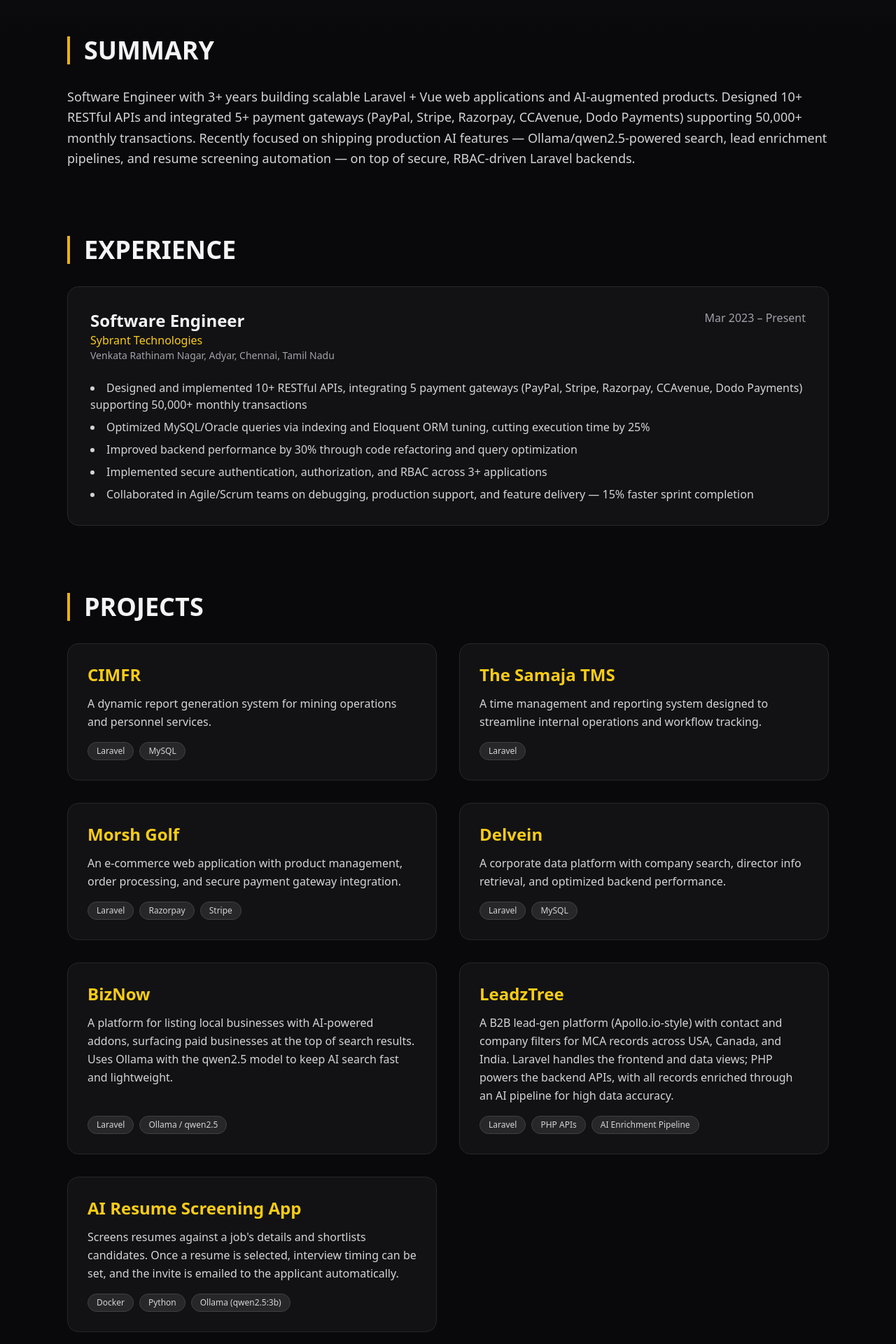
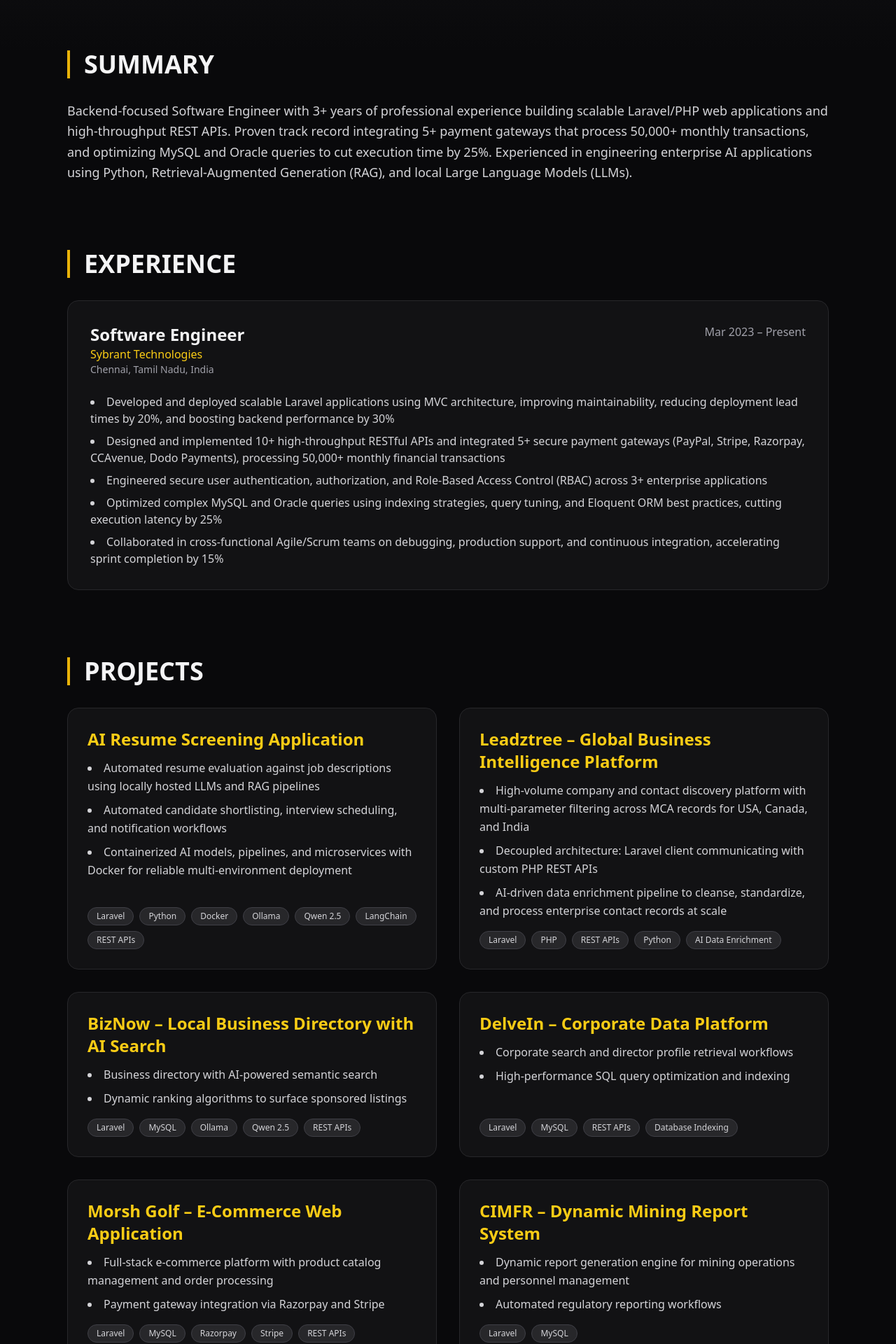
Before and after one commit to Satyaranjan2606/my-portfolio, a Vue app: page / in a window 1280 px wide. Shown: the part 340-2260 px from the top of the page at 70% size. Built offline with nearby package versions, Linux system fonts and the light colour scheme.

Commit message:
Update portfolio as per new CV

```diff
--- a/src/App.vue
+++ b/src/App.vue
@@ -1,27 +1,46 @@
 <template>
   <div class="min-h-screen bg-zinc-950 text-zinc-100 font-sans">
-
     <!-- Fixed Navbar -->
-    <nav class="fixed top-0 left-0 right-0 z-50 bg-zinc-950/80 backdrop-blur-md border-b border-zinc-800/70">
-      <div class="max-w-7xl mx-auto px-5 sm:px-8 py-4 flex items-center justify-between">
+    <nav
+      class="fixed top-0 left-0 right-0 z-50 bg-zinc-950/80 backdrop-blur-md border-b border-zinc-800/70"
+    >
+      <div
+        class="max-w-7xl mx-auto px-5 sm:px-8 py-4 flex items-center justify-between"
+      >
         <div class="flex items-center gap-3">
           <div
-            class="w-10 h-10 bg-yellow-500 rounded-xl flex items-center justify-center font-bold text-zinc-950 text-xl shadow-md">
+            class="w-10 h-10 bg-yellow-500 rounded-xl flex items-center justify-center font-bold text-zinc-950 text-xl shadow-md"
+          >
             SM
           </div>
-          <span class="text-xl font-semibold tracking-tight">Satyaranjan Mohanty</span>
+          <span class="text-xl font-semibold tracking-tight"
+            >Satyaranjan Mohanty</span
+          >
         </div>
 
         <div class="hidden md:flex items-center gap-8 text-sm font-medium">
-          <a href="#summary" class="hover:text-yellow-400 transition-colors">Summary</a>
-          <a href="#experience" class="hover:text-yellow-400 transition-colors">Experience</a>
-          <a href="#projects" class="hover:text-yellow-400 transition-colors">Projects</a>
-          <a href="#education" class="hover:text-yellow-400 transition-colors">Education</a>
-          <a href="#skills" class="hover:text-yellow-400 transition-colors">Skills</a>
+          <a href="#summary" class="hover:text-yellow-400 transition-colors"
+            >Summary</a
+          >
+          <a href="#experience" class="hover:text-yellow-400 transition-colors"
+            >Experience</a
+          >
+          <a href="#projects" class="hover:text-yellow-400 transition-colors"
+            >Projects</a
+          >
+          <a href="#education" class="hover:text-yellow-400 transition-colors"
+            >Education</a
+          >
+          <a href="#skills" class="hover:text-yellow-400 transition-colors"
+            >Skills</a
+          >
         </div>
 
-        <a href="https://www.linkedin.com/in/satyaranjan-mohanty-0650981aa/" target="_blank"
-          class="flex items-center gap-2 bg-yellow-500 hover:bg-yellow-400 text-zinc-950 px-5 py-2.5 rounded-full font-medium transition-colors">
+        <a
+          href="https://www.linkedin.com/in/satyaranjan-mohanty-0650981aa/"
+          target="_blank"
+          class="flex items-center gap-2 bg-yellow-500 hover:bg-yellow-400 text-zinc-950 px-5 py-2.5 rounded-full font-medium transition-colors"
+        >
           <i class="fa-brands fa-linkedin"></i>
           LinkedIn
         </a>
@@ -29,21 +48,37 @@
     </nav>
 
     <!-- Hero / Header -->
-    <header class="pt-28 pb-16 md:pt-36 md:pb-24 bg-gradient-to-b from-zinc-900 to-zinc-950">
+    <header
+      class="pt-28 pb-16 md:pt-36 md:pb-24 bg-gradient-to-b from-zinc-900 to-zinc-950"
+    >
       <div class="max-w-6xl mx-auto px-5 sm:px-8 text-center">
         <div class="inline-flex items-center gap-3 mb-6">
-          <img src="/profile.png" alt="Profile"
-            class="w-20 h-20 rounded-full object-cover border-4 border-yellow-500/30">
+          <img
+            src="/profile.png"
+            alt="Profile"
+            class="w-20 h-20 rounded-full object-cover border-4 border-yellow-500/30"
+          />
           <div class="text-left">
-            <h1 class="text-4xl md:text-5xl font-bold tracking-tight">SATYARANJAN MOHANTY</h1>
-            <p class="text-xl text-yellow-400 font-medium">Software Engineer</p>
+            <h1 class="text-4xl md:text-5xl font-bold tracking-tight">
+              SATYARANJAN MOHANTY
+            </h1>
+            <p class="text-xl text-yellow-400 font-medium">
+              Software Engineer | Backend &amp; Full-Stack Developer
+            </p>
+            <p class="text-sm text-zinc-400 mt-1">PHP · Laravel · REST APIs</p>
           </div>
         </div>
 
-        <div class="flex flex-wrap justify-center gap-x-6 gap-y-3 text-zinc-300 mt-6">
+        <div
+          class="flex flex-wrap justify-center gap-x-6 gap-y-3 text-zinc-300 mt-6"
+        >
           <div class="flex items-center gap-2">
             <i class="fa-regular fa-envelope text-yellow-400"></i>
-            <a href="mailto:satyaranjan2606@gmail.com" class="hover:text-yellow-400">satyaranjan2606@gmail.com</a>
+            <a
+              href="mailto:satyaranjan2606@gmail.com"
+              class="hover:text-yellow-400"
+              >satyaranjan2606@gmail.com</a
+            >
           </div>
           <div class="flex items-center gap-2">
             <i class="fa-solid fa-phone text-yellow-400"></i>
@@ -51,10 +86,13 @@
           </div>
           <div class="flex items-center gap-2">
             <i class="fa-solid fa-location-dot text-yellow-400"></i>
-            <span>Bhubaneswar, India</span>
+            <span>Bhubaneswar, Odisha, India</span>
           </div>
-          <a href="https://satyaranjan2606.github.io/my-portfolio/" target="_blank"
-            class="flex items-center gap-2 hover:text-yellow-400">
+          <a
+            href="https://satyaranjan2606.github.io/my-portfolio/"
+            target="_blank"
+            class="flex items-center gap-2 hover:text-yellow-400"
+          >
             <i class="fa-solid fa-globe text-yellow-400"></i>
             <span>Portfolio</span>
           </a>
@@ -63,56 +101,100 @@
     </header>
 
     <main class="max-w-6xl mx-auto px-5 sm:px-8 pb-24 space-y-24">
-
       <!-- SUMMARY -->
       <section id="summary">
-        <h2 class="text-4xl font-bold mb-8 border-l-4 border-yellow-500 pl-5">SUMMARY</h2>
-        <div class="prose prose-invert max-w-none text-lg leading-relaxed text-zinc-300">
+        <h2 class="text-4xl font-bold mb-8 border-l-4 border-yellow-500 pl-5">
+          SUMMARY
+        </h2>
+        <div
+          class="prose prose-invert max-w-none text-lg leading-relaxed text-zinc-300"
+        >
           <p>
-            Software Engineer with 3+ years building scalable Laravel + Vue web applications and AI-augmented
-            products. Designed 10+ RESTful APIs and integrated 5+ payment gateways (PayPal, Stripe, Razorpay,
-            CCAvenue, Dodo Payments) supporting 50,000+ monthly transactions. Recently focused on shipping
-            production AI features — Ollama/qwen2.5-powered search, lead enrichment pipelines, and resume
-            screening automation — on top of secure, RBAC-driven Laravel backends.
+            Backend-focused Software Engineer with 3+ years of professional
+            experience building scalable Laravel/PHP web applications and
+            high-throughput REST APIs. Proven track record integrating 5+
+            payment gateways that process 50,000+ monthly transactions, and
+            optimizing MySQL and Oracle queries to cut execution time by 25%.
+            Experienced in engineering enterprise AI applications using Python,
+            Retrieval-Augmented Generation (RAG), and local Large Language
+            Models (LLMs).
           </p>
         </div>
       </section>
 
       <!-- EXPERIENCE -->
       <section id="experience">
-        <h2 class="text-4xl font-bold mb-8 border-l-4 border-yellow-500 pl-5">EXPERIENCE</h2>
+        <h2 class="text-4xl font-bold mb-8 border-l-4 border-yellow-500 pl-5">
+          EXPERIENCE
+        </h2>
         <div class="bg-zinc-900/60 rounded-2xl p-8 border border-zinc-800">
-          <div class="flex flex-col sm:flex-row sm:justify-between sm:items-start gap-4 mb-6">
+          <div
+            class="flex flex-col sm:flex-row sm:justify-between sm:items-start gap-4 mb-6"
+          >
             <div>
               <h3 class="text-2xl font-semibold">Software Engineer</h3>
               <p class="text-yellow-400">Sybrant Technologies</p>
-              <p class="text-zinc-400 text-sm">Venkata Rathinam Nagar, Adyar, Chennai, Tamil Nadu</p>
+              <p class="text-zinc-400 text-sm">Chennai, Tamil Nadu, India</p>
             </div>
             <div class="text-right">
               <time class="text-zinc-400">Mar 2023 – Present</time>
             </div>
           </div>
           <ul class="list-disc list-inside space-y-2 text-zinc-300">
-            <li>Designed and implemented 10+ RESTful APIs, integrating 5 payment gateways (PayPal, Stripe, Razorpay, CCAvenue, Dodo Payments) supporting 50,000+ monthly transactions</li>
-            <li>Optimized MySQL/Oracle queries via indexing and Eloquent ORM tuning, cutting execution time by 25%</li>
-            <li>Improved backend performance by 30% through code refactoring and query optimization</li>
-            <li>Implemented secure authentication, authorization, and RBAC across 3+ applications</li>
-            <li>Collaborated in Agile/Scrum teams on debugging, production support, and feature delivery — 15% faster sprint completion</li>
+            <li>
+              Developed and deployed scalable Laravel applications using MVC
+              architecture, improving maintainability, reducing deployment lead
+              times by 20%, and boosting backend performance by 30%
+            </li>
+            <li>
+              Designed and implemented 10+ high-throughput RESTful APIs and
+              integrated 5+ secure payment gateways (PayPal, Stripe, Razorpay,
+              CCAvenue, Dodo Payments), processing 50,000+ monthly financial
+              transactions
+            </li>
+            <li>
+              Engineered secure user authentication, authorization, and
+              Role-Based Access Control (RBAC) across 3+ enterprise applications
+            </li>
+            <li>
+              Optimized complex MySQL and Oracle queries using indexing
+              strategies, query tuning, and Eloquent ORM best practices, cutting
+              execution latency by 25%
+            </li>
+            <li>
+              Collaborated in cross-functional Agile/Scrum teams on debugging,
+              production support, and continuous integration, accelerating
+              sprint completion by 15%
+            </li>
           </ul>
         </div>
       </section>
 
       <!-- PROJECTS -->
       <section id="projects">
-        <h2 class="text-4xl font-bold mb-8 border-l-4 border-yellow-500 pl-5">PROJECTS</h2>
+        <h2 class="text-4xl font-bold mb-8 border-l-4 border-yellow-500 pl-5">
+          PROJECTS
+        </h2>
         <div class="grid md:grid-cols-2 gap-8">
-          <div v-for="project in projects" :key="project.title"
-            class="bg-zinc-900/60 rounded-2xl p-7 border border-zinc-800 hover:border-yellow-500/50 transition-colors flex flex-col">
-            <h3 class="text-2xl font-semibold text-yellow-400 mb-3">{{ project.title }}</h3>
-            <p class="text-zinc-300 leading-relaxed mb-4">{{ project.description }}</p>
+          <div
+            v-for="project in projects"
+            :key="project.title"
+            class="bg-zinc-900/60 rounded-2xl p-7 border border-zinc-800 hover:border-yellow-500/50 transition-colors flex flex-col"
+          >
+            <h3 class="text-2xl font-semibold text-yellow-400 mb-3">
+              {{ project.title }}
+            </h3>
+            <ul
+              class="list-disc list-inside space-y-2 text-zinc-300 leading-relaxed mb-4"
+            >
+              <li v-for="point in project.points" :key="point">{{ point }}</li>
+            </ul>
             <div class="mt-auto flex flex-wrap gap-2">
-              <span v-for="tech in project.stack" :key="tech"
-                class="text-xs px-3 py-1 bg-zinc-800 rounded-full border border-zinc-700 text-zinc-300">
+              <span
+                v-for="tech in project.stack"
+                :key="tech"
+                class="text-xs px-3 py-1 bg-zinc-800 rounded-full border border-zinc-700 text-zinc-300"
+              >
                 {{ tech }}
               </span>
             </div>
@@ -122,9 +204,15 @@
 
       <!-- EDUCATION -->
       <section id="education">
-        <h2 class="text-4xl font-bold mb-8 border-l-4 border-yellow-500 pl-5">EDUCATION</h2>
+        <h2 class="text-4xl font-bold mb-8 border-l-4 border-yellow-500 pl-5">
+          EDUCATION
+        </h2>
         <div class="space-y-10">
-          <div v-for="edu in education" :key="edu.degree" class="bg-zinc-900/40 rounded-xl p-7 border border-zinc-800">
+          <div
+            v-for="edu in education"
+            :key="edu.degree"
+            class="bg-zinc-900/40 rounded-xl p-7 border border-zinc-800"
+          >
             <h3 class="text-2xl font-semibold">{{ edu.degree }}</h3>
             <p class="text-yellow-400 mt-1">{{ edu.institution }}</p>
             <p class="text-zinc-400 text-sm">{{ edu.period }}</p>
@@ -135,13 +223,22 @@
 
       <!-- SKILLS -->
       <section id="skills">
-        <h2 class="text-4xl font-bold mb-8 border-l-4 border-yellow-500 pl-5">SKILLS</h2>
+        <h2 class="text-4xl font-bold mb-8 border-l-4 border-yellow-500 pl-5">
+          SKILLS
+        </h2>
         <div class="space-y-6">
           <div v-for="group in skillGroups" :key="group.label">
-            <h4 class="text-yellow-400 text-sm font-semibold uppercase tracking-wide mb-3">{{ group.label }}</h4>
+            <h4
+              class="text-yellow-400 text-sm font-semibold uppercase tracking-wide mb-3"
+            >
+              {{ group.label }}
+            </h4>
             <div class="flex flex-wrap gap-3">
-              <span v-for="skill in group.items" :key="skill"
-                class="px-5 py-2.5 bg-zinc-800 rounded-full text-sm font-medium border border-zinc-700 hover:border-yellow-500/50 transition-colors">
+              <span
+                v-for="skill in group.items"
+                :key="skill"
+                class="px-5 py-2.5 bg-zinc-800 rounded-full text-sm font-medium border border-zinc-700 hover:border-yellow-500/50 transition-colors"
+              >
                 {{ skill }}
               </span>
             </div>
@@ -151,84 +248,203 @@
 
       <!-- LANGUAGES -->
       <section>
-        <h2 class="text-4xl font-bold mb-8 border-l-4 border-yellow-500 pl-5">LANGUAGES</h2>
+        <h2 class="text-4xl font-bold mb-8 border-l-4 border-yellow-500 pl-5">
+          LANGUAGES
+        </h2>
         <div class="flex flex-wrap gap-6 text-lg">
-          <span v-for="lang in languages" :key="lang" class="flex items-center gap-2">
+          <span
+            v-for="lang in languages"
+            :key="lang"
+            class="flex items-center gap-2"
+          >
             <i class="fa-solid fa-language text-yellow-400"></i> {{ lang }}
           </span>
         </div>
       </section>
-
     </main>
 
     <!-- Footer -->
     <footer class="bg-black py-12 border-t border-zinc-800">
       <div class="max-w-6xl mx-auto px-5 sm:px-8 text-center text-zinc-400">
-        <p>© {{ new Date().getFullYear() }} Satyaranjan Mohanty • Made with Laravel passion & Vue</p>
-        <a href="https://www.linkedin.com/in/satyaranjan-mohanty-0650981aa/" target="_blank"
-          class="inline-flex items-center gap-2 mt-4 text-yellow-400 hover:text-yellow-300">
+        <p>
+          © {{ new Date().getFullYear() }} Satyaranjan Mohanty • Made with
+          Laravel passion &amp; Vue
+        </p>
+        <a
+          href="https://www.linkedin.com/in/satyaranjan-mohanty-0650981aa/"
+          target="_blank"
+          class="inline-flex items-center gap-2 mt-4 text-yellow-400 hover:text-yellow-300"
+        >
           <i class="fa-brands fa-linkedin text-xl"></i>
           Connect on LinkedIn
         </a>
       </div>
     </footer>
-
   </div>
 </template>
 
 <script setup>
-import { ref } from 'vue'
+import { ref } from "vue";
 
 const projects = ref([
   {
-    title: "CIMFR",
-    description: "A dynamic report generation system for mining operations and personnel services.",
-    stack: ["Laravel", "MySQL"]
+    title: "AI Resume Screening Application",
+    points: [
+      "Automated resume evaluation against job descriptions using locally hosted LLMs and RAG pipelines",
+      "Automated candidate shortlisting, interview scheduling, and notification workflows",
+      "Containerized AI models, pipelines, and microservices with Docker for reliable multi-environment deployment",
+    ],
+    stack: [
+      "Laravel",
+      "Python",
+      "Docker",
+      "Ollama",
+      "Qwen 2.5",
+      "LangChain",
+      "REST APIs",
+    ],
   },
   {
-    title: "The Samaja TMS",
-    description: "A time management and reporting system designed to streamline internal operations and workflow tracking.",
-    stack: ["Laravel"]
+    title: "Leadztree – Global Business Intelligence Platform",
+    points: [
+      "High-volume company and contact discovery platform with multi-parameter filtering across MCA records for USA, Canada, and India",
+      "Decoupled architecture: Laravel client communicating with custom PHP REST APIs",
+      "AI-driven data enrichment pipeline to cleanse, standardize, and process enterprise contact records at scale",
+    ],
+    stack: ["Laravel", "PHP", "REST APIs", "Python", "AI Data Enrichment"],
   },
   {
-    title: "Morsh Golf",
-    description: "An e-commerce web application with product management, order processing, and secure payment gateway integration.",
-    stack: ["Laravel", "Razorpay", "Stripe"]
+    title: "BizNow – Local Business Directory with AI Search",
+    points: [
+      "Business directory with AI-powered semantic search",
+      "Dynamic ranking algorithms to surface sponsored listings",
+    ],
+    stack: ["Laravel", "MySQL", "Ollama", "Qwen 2.5", "REST APIs"],
   },
   {
-    title: "Delvein",
-    description: "A corporate data platform with company search, director info retrieval, and optimized backend performance.",
-    stack: ["Laravel", "MySQL"]
+    title: "DelveIn – Corporate Data Platform",
+    points: [
+      "Corporate search and director profile retrieval workflows",
+      "High-performance SQL query optimization and indexing",
+    ],
+    stack: ["Laravel", "MySQL", "REST APIs", "Database Indexing"],
   },
   {
-    title: "BizNow",
-    description: "A platform for listing local businesses with AI-powered addons, surfacing paid businesses at the top of search results. Uses Ollama with the qwen2.5 model to keep AI search fast and lightweight.",
-    stack: ["Laravel", "Ollama / qwen2.5"]
+    title: "Morsh Golf – E-Commerce Web Application",
+    points: [
+      "Full-stack e-commerce platform with product catalog management and order processing",
+      "Payment gateway integration via Razorpay and Stripe",
+    ],
+    stack: ["Laravel", "MySQL", "Razorpay", "Stripe", "REST APIs"],
   },
   {
-    title: "LeadzTree",
-    description: "A B2B lead-gen platform (Apollo.io-style) with contact and company filters for MCA records across USA, Canada, and India. Laravel handles the frontend and data views; PHP powers the backend APIs, with all records enriched through an AI pipeline for high data accuracy.",
-    stack: ["Laravel", "PHP APIs", "AI Enrichment Pipeline"]
+    title: "CIMFR – Dynamic Mining Report System",
+    points: [
+      "Dynamic report generation engine for mining operations and personnel management",
+      "Automated regulatory reporting workflows",
+    ],
+    stack: ["Laravel", "MySQL"],
   },
   {
-    title: "AI Resume Screening App",
-    description: "Screens resumes against a job's details and shortlists candidates. Once a resume is selected, interview timing can be set, and the invite is emailed to the applicant automatically.",
-    stack: ["Docker", "Python", "Ollama (qwen2.5:3b)"]
+    title: "The Samaja TMS – Time Management System",
+    points: [
+      "Internal operational management system for daily time tracking, employee reporting, and workflow tracking",
+    ],
+    stack: ["Laravel", "MySQL", "Agile"],
   },
-])
+]);
 
 const education = ref([
-  { degree: "Master of Computer Applications (MCA)", institution: "Trident Academy of Technology, Bhubaneswar", period: "2019 – 2022", details: "Data Structures, DBMS, Software Engineering, Web Technologies" },
-  { degree: "B.Sc. Chemistry (Honours)", institution: "Utkal University, Bhubaneswar", period: "2015 – 2018", details: "Graduated with Honours" }
-])
+  {
+    degree: "Master of Computer Applications (MCA)",
+    institution: "Trident Academy of Technology, Bhubaneswar, Odisha",
+    period: "2019 – 2022",
+    details:
+      "Relevant coursework: Data Structures & Algorithms, Database Management Systems (DBMS), Software Engineering, Web Technologies",
+  },
+  {
+    degree: "B.Sc. Chemistry (Honours)",
+    institution: "Utkal University, Bhubaneswar, Odisha",
+    period: "2015 – 2018",
+    details: "Graduated with Honours",
+  },
+]);
 
 const skillGroups = ref([
-  { label: "Backend", items: ["Laravel Framework", "PHP", "RESTful APIs", "MVC Architecture", "OOP", "RBAC"] },
-  { label: "Frontend", items: ["Vue.js", "JavaScript", "Inertia.js"] },
-  { label: "Databases", items: ["MySQL", "PostgreSQL", "Oracle"] },
-  { label: "AI / Automation", items: ["RAG (Retrieval-Augmented Generation)", "LLM Integration", "Ollama", "Python", "Web Scraping"] },
-  { label: "Practices", items: ["Unit Testing", "Agile Methodology", "Payment Gateway Integration"] },
-])
+  {
+    label: "Backend Development",
+    items: [
+      "PHP",
+      "Laravel",
+      "RESTful APIs",
+      "Microservices",
+      "MVC Architecture",
+      "OOP",
+      "Eloquent ORM",
+      "Authentication",
+      "Authorization",
+      "RBAC",
+    ],
+  },
+  {
+    label: "AI & Data Engineering",
+    items: [
+      "Python",
+      "RAG",
+      "LLMs",
+      "LangChain",
+      "Ollama",
+      "Qwen 2.5",
+      "Web Scraping",
+    ],
+  },
+  {
+    label: "Databases & Architecture",
+    items: [
+      "MySQL",
+      "PostgreSQL",
+      "Oracle DB",
+      "RDBMS",
+      "Schema Design",
+      "Database Indexing",
+      "Query Optimization",
+    ],
+  },
+  {
+    label: "Payment Gateways & Integrations",
+    items: [
+      "Stripe",
+      "PayPal",
+      "Razorpay",
+      "CCAvenue",
+      "Dodo Payments",
+      "Third-Party API Integration",
+    ],
+  },
+  {
+    label: "Frontend Development",
+    items: ["JavaScript", "Vue.js", "HTML5", "CSS3", "Responsive Web Design"],
+  },
+  {
+    label: "Tools, DevOps & Methodologies",
+    items: [
+      "Docker",
+      "Containerization",
+      "Git",
+      "GitHub",
+      "Unit Testing",
+      "Agile",
+      "Scrum",
+      "SDLC",
+      "Debugging",
+      "Production Support",
+    ],
+  },
+]);
 
-const languages = ref(["English", "Hindi", "Odia"])
+const languages = ref([
+  "English (Professional Working)",
+  "Hindi (Full Professional)",
+  "Odia (Native)",
+]);
 </script>
```
